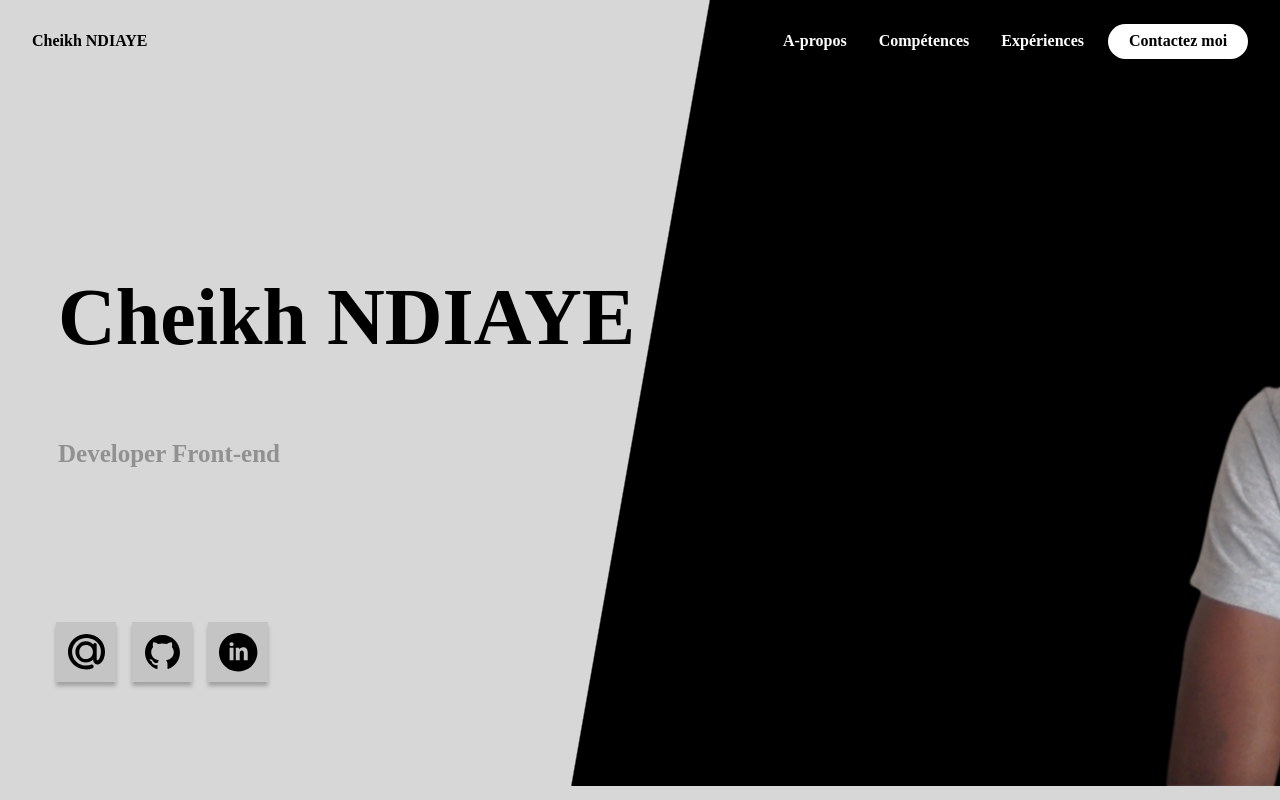
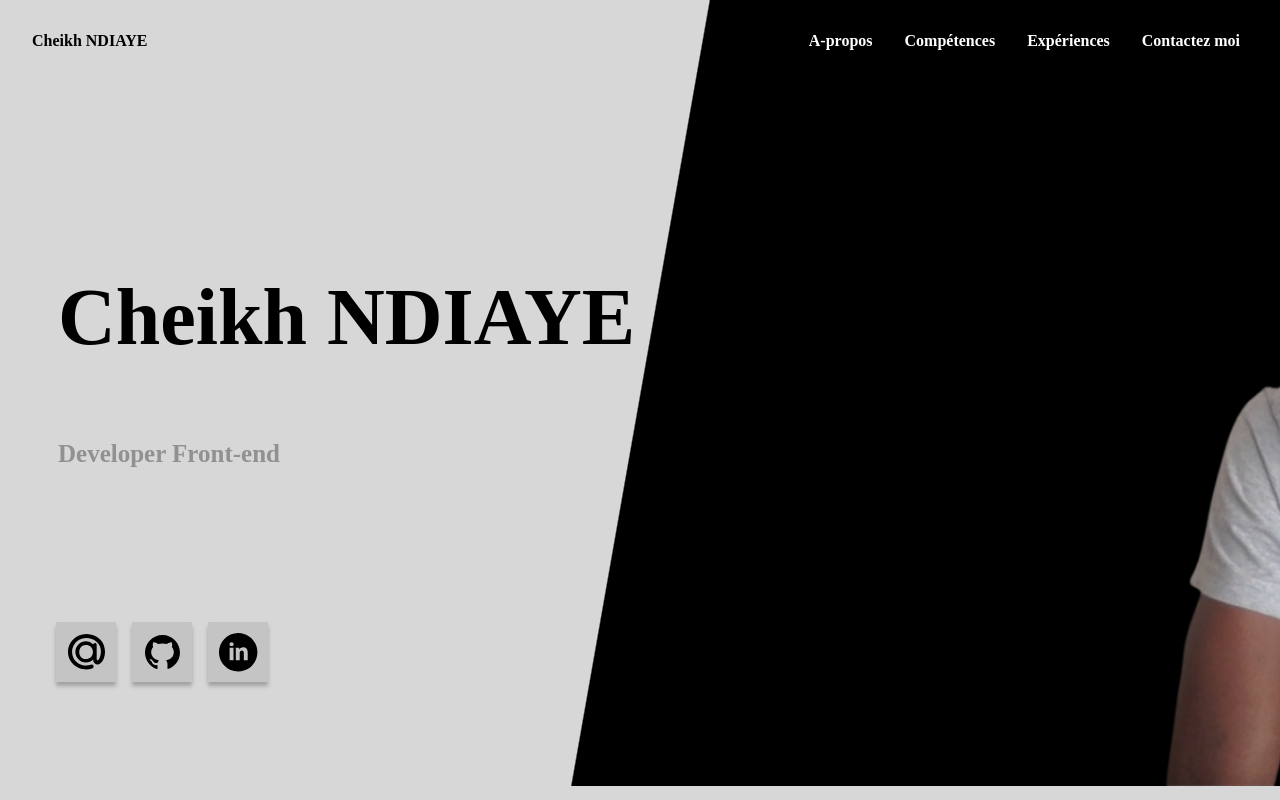
Before and after one commit to Cheik40/my-portfolio, a React (Vite) app: page / in a window 1280 px wide. Shown: the top 800 px of the page. Built offline with nearby package versions, Linux system fonts and the light colour scheme.

Commit message:
rendre responsive header

```diff
--- a/src/componants/navbar/Navbar.tsx
+++ b/src/componants/navbar/Navbar.tsx
@@ -1,4 +1,4 @@
-import Button from "../ui/Button";
+// import Button from "../ui/Button";
 import "./Navbar.module.css";
 import styles from "./Navbar.module.css";
 import NavItem from "./navitem/NavItem";
@@ -26,6 +26,11 @@ const navigations: NavigationItemTypes[] = [
         href: "#experiences",
         label: "Expériences",
     },
+    {
+        id: 4,
+        href: "#contact",
+        label: "Contactez moi",
+    },
 ];
 
 function Navbar({ isOpen }: { isOpen: boolean }) {
@@ -40,10 +45,10 @@ function Navbar({ isOpen }: { isOpen: boolean }) {
                         />
                     );
                 })}
-                <Button
+                {/* <Button
                     onClick={() => <a href='exeriences'>Exerience</a>}
                     label='Contactez moi'
-                />
+                /> */}
             </NavList>
         </nav>
     );
--- a/src/pages/contact/Contact.tsx
+++ b/src/pages/contact/Contact.tsx
@@ -5,7 +5,7 @@ import Button from "../../componants/ui/Button";
 
 function Contact() {
     return (
-        <div id='experiences' className={styles.container}>
+        <div id='contact' className={styles.container}>
             <div>
                 <h2 className={styles.title}>Contactez moi</h2>
             </div>
```
